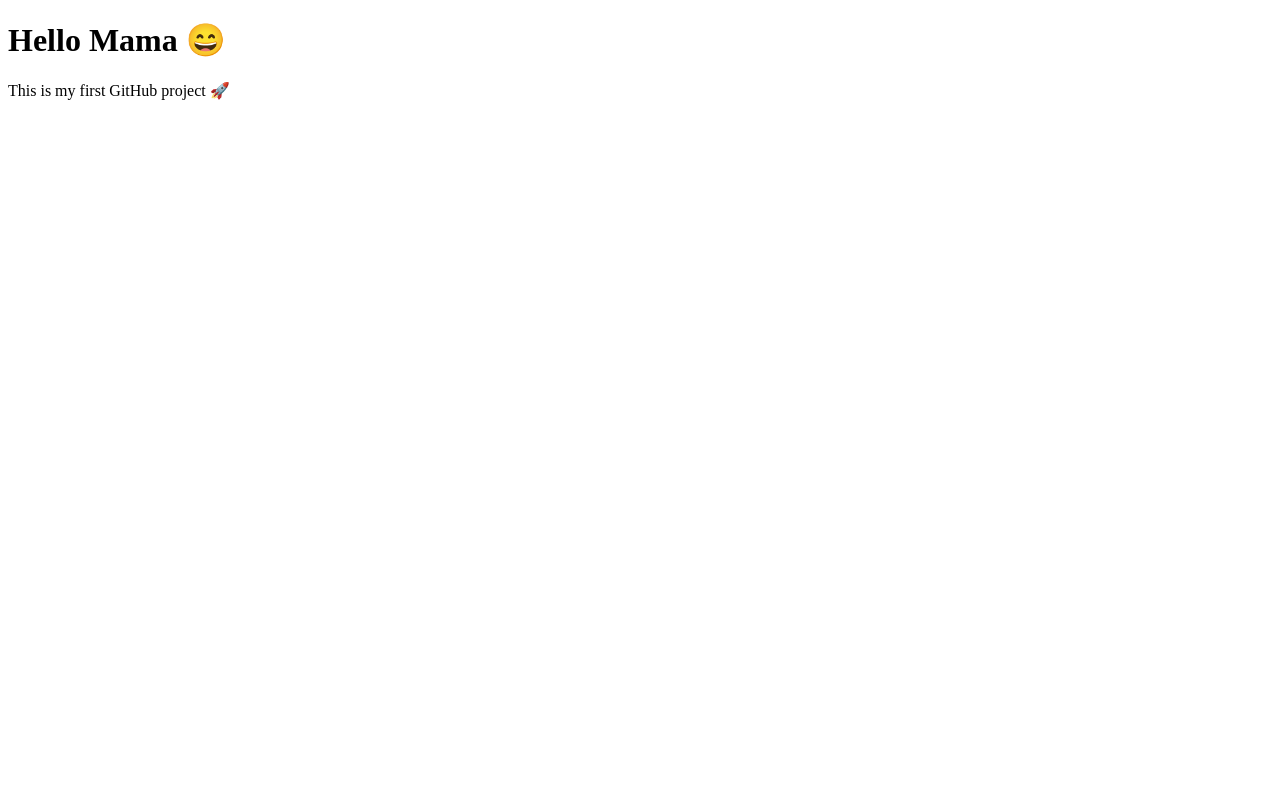
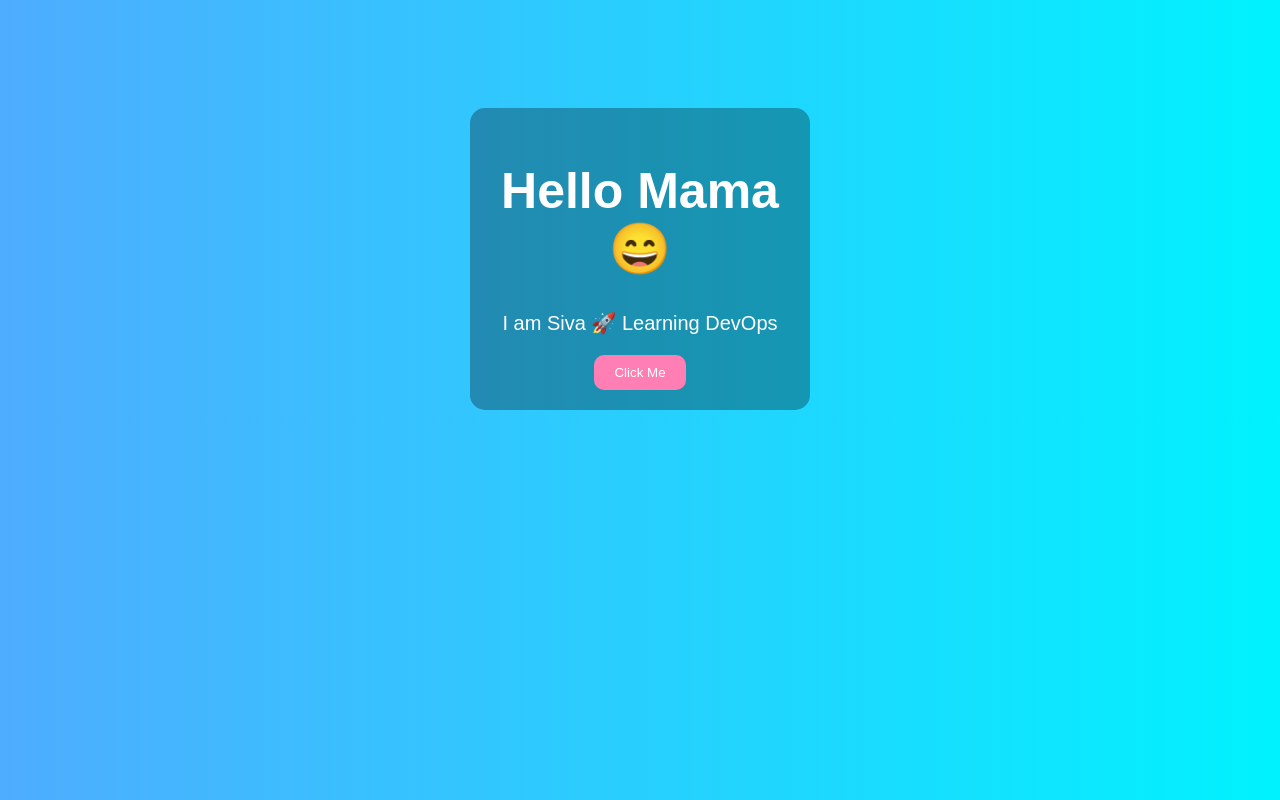
Before and after one commit to jyothirlinga/myproject, a plain HTML site: page index.html in a window 1280 px wide. Drawn offline with Linux system fonts and the light colour scheme.

Commit message:
Update index.html
Added colourful UI

```diff
--- a/index.html
+++ b/index.html
@@ -2,9 +2,62 @@
 <html>
 <head>
   <title>Siva Website</title>
+
+  <style>
+    body {
+      background: linear-gradient(to right, #4facfe, #00f2fe);
+      font-family: Arial, sans-serif;
+      text-align: center;
+      color: white;
+      padding-top: 100px;
+    }
+
+    h1 {
+      font-size: 50px;
+    }
+
+    p {
+      font-size: 20px;
+    }
+
+    .card {
+      background: rgba(0,0,0,0.3);
+      padding: 20px;
+      border-radius: 15px;
+      width: 300px;
+      margin: auto;
+    }
+
+    button {
+      background: #ff7eb3;
+      border: none;
+      padding: 10px 20px;
+      border-radius: 10px;
+      color: white;
+      cursor: pointer;
+    }
+
+    button:hover {
+      background: #ff4e91;
+    }
+  </style>
+
 </head>
+
 <body>
-  <h1>Hello Mama 😄</h1>
-  <p>This is my first GitHub project 🚀</p>
+
+  <div class="card">
+    <h1>Hello Mama 😄</h1>
+    <p>I am Siva 🚀 Learning DevOps</p>
+
+    <button onclick="showMsg()">Click Me</button>
+  </div>
+
+  <script>
+    function showMsg() {
+      alert("Welcome Mama 🔥");
+    }
+  </script>
+
 </body>
 </html>
```
